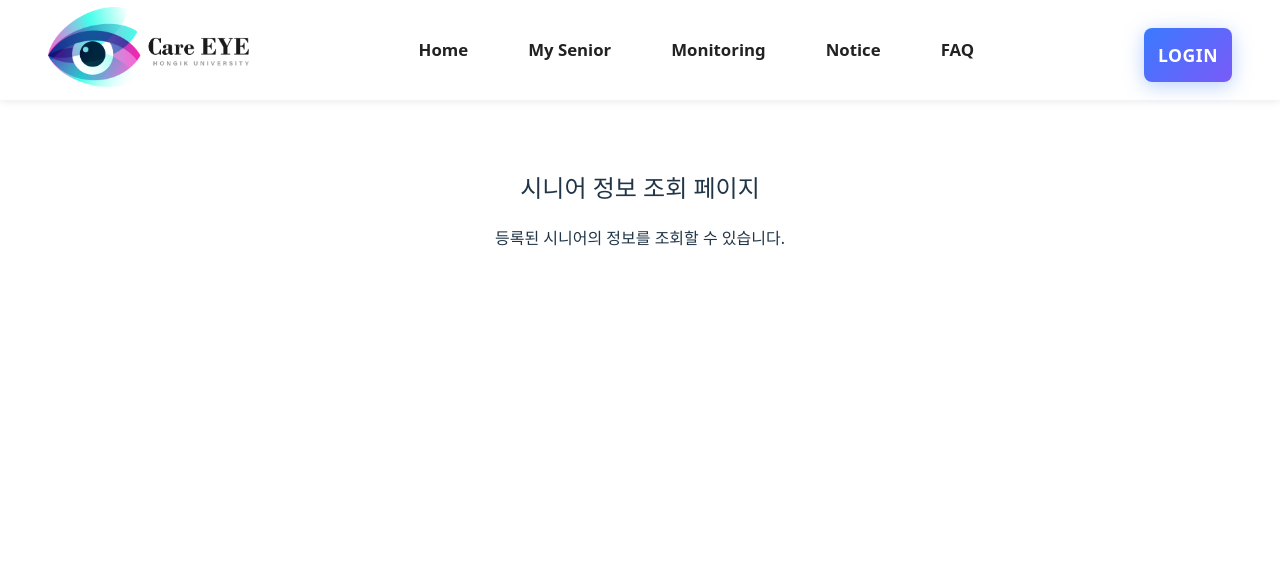
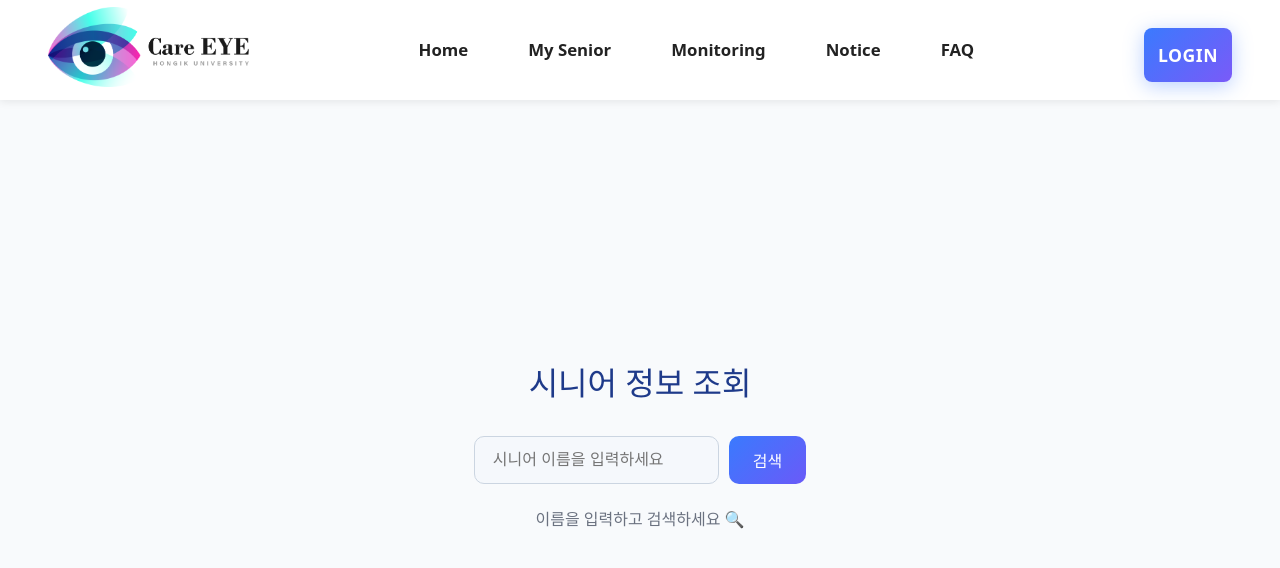
Before and after one commit to hoho715-park/careeye_frontend, a React (Vite) app in the folder careeye/: page /my-senior/info in a window 1280 px wide. Shown: the top 568 px of the page. Built offline with nearby package versions, Linux system fonts and the light colour scheme.

Commit message:
feat: SeniorInfo 페이지 구현 완료

```diff
--- a/careeye/src/pages/SeniorInfo.jsx
+++ b/careeye/src/pages/SeniorInfo.jsx
@@ -1,10 +1,96 @@
-import React from "react";
+import React, { useState } from "react";
+import "../styles/SeniorInfo.css";
 
 const SeniorInfo = () => {
+  // ✅ 더미 데이터
+  const dummyData = [
+    {
+      name: "김땡개",
+      seniorId: "SNR001",
+      facilityId: "FAC001",
+      room: "203호",
+      birthDate: "1920-07-15",
+      gender: "남",
+      notes: "치매 초기 단계. 주기 모니터링 필요",
+    },
+    {
+      name: "박성호",
+      seniorId: "SNR002",
+      facilityId: "FAC002",
+      room: "401호",
+      birthDate: "1950-03-22",
+      gender: "여",
+      notes: "심장 질환 이력 있음",
+    },
+    {
+      name: "박성호",
+      seniorId: "SNR005",
+      facilityId: "FAC003",
+      room: "305호",
+      birthDate: "1945-11-08",
+      gender: "남",
+      notes: "거동 불편, 휠체어 사용 중",
+    },
+  ];
+
+  const [searchName, setSearchName] = useState("");
+  const [searchResults, setSearchResults] = useState(null);
+
+  const handleSearch = (e) => {
+    e.preventDefault();
+    const results = dummyData.filter(
+      (senior) => senior.name.replace(/\s+/g, "") === searchName.replace(/\s+/g, "")
+    );
+    setSearchResults(results.length > 0 ? results : "not-found");
+  };
+
   return (
-    <div style={{ paddingTop: "150px", textAlign: "center" }}>
-      <h2>시니어 정보 조회 페이지</h2>
-      <p>등록된 시니어의 정보를 조회할 수 있습니다.</p>
+    <div className="senior-info-container">
+      <div className="senior-info-content">
+        <h2 className="senior-info-title">시니어 정보 조회</h2>
+
+        {/* 검색 입력 */}
+        <form className="search-form info-search-form" onSubmit={handleSearch}>
+          <input
+            type="text"
+            placeholder="시니어 이름을 입력하세요"
+            value={searchName}
+            onChange={(e) => setSearchName(e.target.value)}
+            required
+          />
+          <button type="submit" className="search-btn">
+            검색
+          </button>
+        </form>
+
+        {/* 검색 결과 */}
+        <div className="result-section">
+          {searchResults === null ? (
+            <p className="info-placeholder">이름을 입력하고 검색하세요 🔍</p>
+          ) : searchResults === "not-found" ? (
+            <p className="not-found-text">❌ 해당 이름의 시니어를 찾을 수 없습니다.</p>
+          ) : (
+            <div className="result-list horizontal-layout">
+              {searchResults.map((senior, index) => (
+                <div
+                  key={index}
+                  className={`senior-card ${
+                    senior.gender === "여" ? "female-border" : "male-border"
+                  }`}
+                >
+                  <h3>{senior.name}</h3>
+                  <p><strong>시니어 ID:</strong> {senior.seniorId}</p>
+                  <p><strong>요양시설 ID:</strong> {senior.facilityId}</p>
+                  <p><strong>호실:</strong> {senior.room}</p>
+                  <p><strong>생년월일:</strong> {senior.birthDate}</p>
+                  <p><strong>성별:</strong> {senior.gender}</p>
+                  <p><strong>특이사항:</strong> {senior.notes}</p>
+                </div>
+              ))}
+            </div>
+          )}
+        </div>
+      </div>
     </div>
   );
 };
--- /dev/null
+++ b/careeye/src/styles/SeniorInfo.css
@@ -0,0 +1,173 @@
+/* ================================
+   전체 컨테이너
+================================ */
+.senior-info-container {
+  display: flex;
+  justify-content: center;
+  align-items: center;
+  min-height: 100vh;
+  background-color: #f8fafc;
+  padding: 40px 20px;
+}
+
+/* 내부 콘텐츠 */
+.senior-info-content {
+  display: flex;
+  flex-direction: column;
+  align-items: center;
+  text-align: center;
+}
+
+/* 제목 */
+.senior-info-title {
+  font-size: 2rem;
+  font-weight: 700;
+  color: #1e3a8a;
+  margin-bottom: 1.8rem;
+}
+
+/* ================================
+   검색 폼
+================================ */
+.search-form {
+  display: flex;
+  justify-content: center;
+  align-items: center;
+  gap: 10px;
+  margin-bottom: 15px;
+  width: 100%;
+  max-width: 800px; /* ✅ 검색 전후 동일한 크기로 고정 */
+}
+
+.search-form input {
+  flex: 1;
+  padding: 14px 18px;
+  border: 1.5px solid #cbd5e1;
+  border-radius: 10px;
+  font-size: 1rem;
+  outline: none;
+  transition: border 0.25s ease, background-color 0.25s ease;
+  background-color: #f5f8fc;
+  color: #222;
+}
+
+.search-form input:focus {
+  border-color: #3a7afe;
+  background-color: #ffffff;
+  box-shadow: 0 0 6px rgba(58, 122, 254, 0.25);
+}
+
+.search-btn {
+  background: linear-gradient(135deg, #3a7afe, #6a5af8);
+  color: #fff;
+  border: none;
+  border-radius: 10px;
+  padding: 12px 24px;
+  font-weight: 600;
+  cursor: pointer;
+  transition: background 0.3s ease;
+}
+
+.search-btn:hover {
+  background: linear-gradient(135deg, #4c8dff, #7b6dfc);
+}
+
+/* ================================
+   결과 섹션
+================================ */
+.result-section {
+  width: 100%;
+  max-width: 1000px;
+  display: flex;
+  flex-direction: column;
+  align-items: center;
+}
+
+.info-placeholder {
+  color: #6b7280;
+  font-size: 1rem;
+  margin-top: 8px;
+}
+
+.not-found-text {
+  color: #ef4444;
+  font-size: 1rem;
+  font-weight: 600;
+  margin-top: 10px;
+}
+
+/* ================================
+   결과 카드 리스트
+================================ */
+.result-list {
+  display: flex;
+  flex-wrap: wrap;
+  justify-content: center;
+  gap: 30px;
+  margin-top: 20px;
+}
+
+/* ✅ 가로 정렬 */
+.result-list.horizontal-layout {
+  flex-direction: row;
+  justify-content: center;
+  align-items: flex-start;
+  gap: 40px;
+}
+
+/* 카드 스타일 */
+.senior-card {
+  background-color: #ffffff;
+  padding: 30px 40px;
+  border-radius: 16px;
+  box-shadow: 0 6px 20px rgba(0, 0, 0, 0.1);
+  text-align: left;
+  width: 380px; /* ✅ 일정 크기 유지 */
+  transition: all 0.3s ease;
+}
+
+.senior-card:hover {
+  transform: translateY(-3px);
+  box-shadow: 0 10px 25px rgba(0, 0, 0, 0.15);
+}
+
+/* 성별 색상 */
+.senior-card h3 {
+  font-size: 1.5rem;
+  margin-bottom: 15px;
+  padding-bottom: 8px;
+  border-bottom: 2.5px solid #3a7afe;
+  color: #1e3a8a;
+}
+
+.senior-card.male-border h3 {
+  border-bottom: 2.5px solid #3a7afe;
+}
+
+.senior-card.female-border h3 {
+  border-bottom: 2.5px solid #ff7bac;
+}
+
+.senior-card p {
+  margin: 6px 0;
+  font-size: 1rem;
+  color: #333;
+}
+
+/* ================================
+   반응형
+================================ */
+@media (max-width: 900px) {
+  .result-list.horizontal-layout {
+    flex-direction: column;
+    align-items: center;
+  }
+
+  .search-form {
+    max-width: 90%; /* 모바일에서만 줄어듦 */
+  }
+
+  .senior-card {
+    width: 90%;
+  }
+}
```
